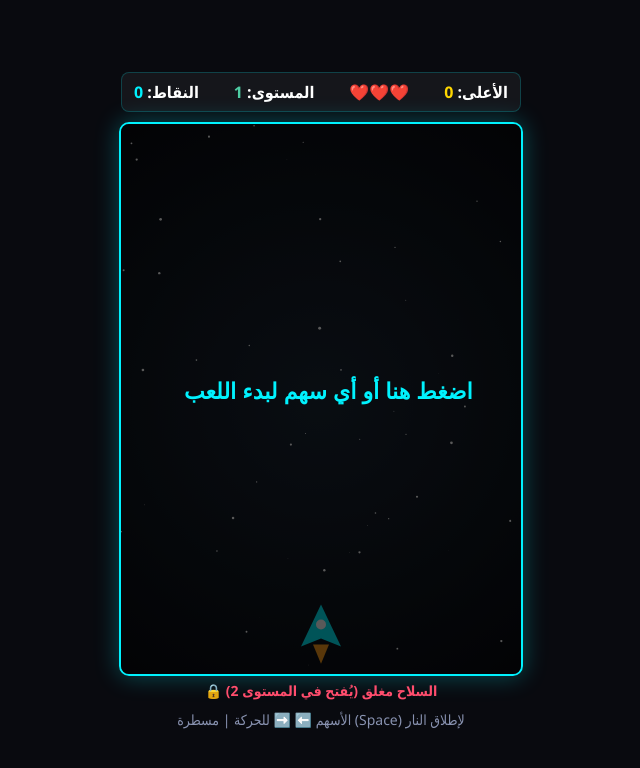
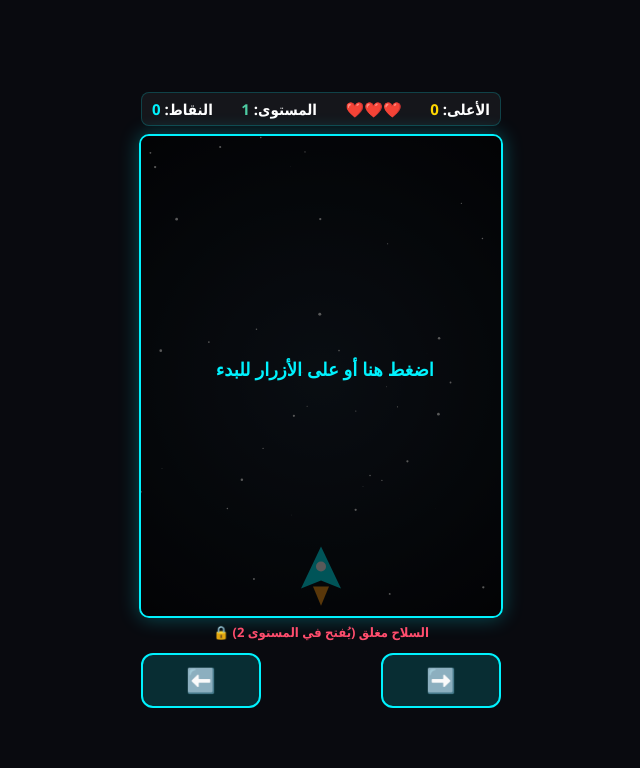
Before and after one commit to yg62-art/Space-Game, a plain HTML site: page index.html in a window 1280 px wide. Shown: the whole page, without its empty margins (319-959 px from the left). Drawn offline with Linux system fonts and the light colour scheme.

Commit message:
Update index.html

```diff
--- a/index.html
+++ b/index.html
@@ -2,7 +2,8 @@
 <html lang="ar">
 <head>
     <meta charset="UTF-8">
-    <title>حرب النيازك</title>
+    <meta name="viewport" content="width=device-width, initial-scale=1.0, maximum-scale=1.0, user-scalable=no">
+    <title>حرب النيازك - موبايل</title>
     <style>
         body {
             margin: 0;
@@ -16,17 +17,18 @@
             font-family: 'Segoe UI', Tahoma, Geneva, Verdana, sans-serif;
             overflow: hidden;
             user-select: none;
+            -webkit-user-select: none;
         }
         .hud {
             display: flex;
             justify-content: space-between;
             align-items: center;
-            width: 400px;
-            margin-bottom: 10px;
-            font-size: 16px;
+            width: 360px;
+            margin-bottom: 8px;
+            font-size: 15px;
             font-weight: bold;
             background: rgba(255, 255, 255, 0.05);
-            padding: 8px 12px;
+            padding: 6px 10px;
             border-radius: 8px;
             box-sizing: border-box;
             border: 1px solid rgba(0, 242, 254, 0.2);
@@ -35,20 +37,48 @@
             background: radial-gradient(circle at center, #1b2735 0%, #090a0f 100%);
             border: 2px solid #00f2fe;
             border-radius: 10px;
-            box-shadow: 0 0 25px rgba(0, 242, 254, 0.3);
-            cursor: pointer;
-        }
-        .controls-hint {
-            margin-top: 10px;
-            font-size: 14px;
-            color: #8892b0;
-            text-align: center;
+            box-shadow: 0 0 20px rgba(0, 242, 254, 0.3);
+            touch-action: none;
         }
         #weaponStatus {
             margin-top: 5px;
-            font-size: 14px;
+            font-size: 13px;
             font-weight: bold;
             color: #ff4d6d;
+        }
+        /* أزرار التحكم للموبايل */
+        .mobile-controls {
+            display: flex;
+            justify-content: space-between;
+            width: 360px;
+            margin-top: 12px;
+        }
+        .control-btn {
+            background: rgba(0, 242, 254, 0.15);
+            border: 2px solid #00f2fe;
+            color: #fff;
+            font-size: 24px;
+            font-weight: bold;
+            width: 120px;
+            height: 55px;
+            border-radius: 12px;
+            outline: none;
+            cursor: pointer;
+            display: flex;
+            align-items: center;
+            justify-content: center;
+            transition: background 0.1s;
+        }
+        .control-btn:active, .control-btn.active {
+            background: rgba(0, 242, 254, 0.4);
+        }
+        .action-btn {
+            background: rgba(255, 77, 109, 0.15);
+            border: 2px solid #ff4d6d;
+            color: #ff4d6d;
+        }
+        .action-btn:active {
+            background: rgba(255, 77, 109, 0.4);
         }
     </style>
 </head>
@@ -61,9 +91,15 @@
         <span>الأعلى: <span id="highScore" style="color: #ffd700;">0</span></span>
     </div>
 
-    <canvas id="gameCanvas" width="400" height="550"></canvas>
+    <canvas id="gameCanvas" width="360" height="480"></canvas>
     <div id="weaponStatus">🔒 السلاح مغلق (يُفتح في المستوى 2)</div>
-    <div class="controls-hint">الأسهم ⬅️ ➡️ للحركة | مسطرة (Space) لإطلاق النار</div>
+
+    <!-- أزرار التحكم الظاهرة على شاشة التليفون -->
+    <div class="mobile-controls">
+        <button class="control-btn" id="leftBtn">⬅️</button>
+        <button class="control-btn action-btn" id="shootBtn" style="display:none;">🔥 إطلاق</button>
+        <button class="control-btn" id="rightBtn">➡️</button>
+    </div>
 
     <script>
         const canvas = document.getElementById("gameCanvas");
@@ -73,6 +109,7 @@
         const livesEl = document.getElementById("lives");
         const highScoreEl = document.getElementById("highScore");
         const weaponStatusEl = document.getElementById("weaponStatus");
+        const shootBtn = document.getElementById("shootBtn");
 
         let highScore = Number(localStorage.getItem("spaceHighScore")) || 0;
         highScoreEl.innerText = highScore;
@@ -180,11 +217,11 @@
         }
 
         const player = {
-            x: 180,
-            y: 480,
+            x: 160,
+            y: 410,
             width: 40,
             height: 45,
-            speed: 7
+            speed: 6
         };
 
         let meteors = [];
@@ -192,7 +229,7 @@
         let stars = [];
         let lastShotTime = 0;
 
-        for (let i = 0; i < 60; i++) {
+        for (let i = 0; i < 50; i++) {
             stars.push({
                 x: Math.random() * canvas.width,
                 y: Math.random() * canvas.height,
@@ -212,6 +249,26 @@
         }
 
         canvas.addEventListener("click", startGame);
+
+        // ربط أزرار الموبايل باللمس والماوس
+        const leftBtn = document.getElementById("leftBtn");
+        const rightBtn = document.getElementById("rightBtn");
+
+        function setupButton(btn, keyName) {
+            btn.addEventListener("touchstart", (e) => { e.preventDefault(); keys[keyName] = true; startGame(); });
+            btn.addEventListener("touchend", (e) => { e.preventDefault(); keys[keyName] = false; });
+            btn.addEventListener("mousedown", () => { keys[keyName] = true; startGame(); });
+            btn.addEventListener("mouseup", () => { keys[keyName] = false; });
+            btn.addEventListener("mouseleave", () => { keys[keyName] = false; });
+        }
+
+        setupButton(leftBtn, "ArrowLeft");
+        setupButton(rightBtn, "ArrowRight");
+
+        shootBtn.addEventListener("touchstart", (e) => { e.preventDefault(); keys["Space"] = true; });
+        shootBtn.addEventListener("touchend", (e) => { e.preventDefault(); keys["Space"] = false; });
+        shootBtn.addEventListener("mousedown", () => { keys["Space"] = true; });
+        shootBtn.addEventListener("mouseup", () => { keys["Space"] = false; });
 
         window.addEventListener("keydown", (e) => {
             if (e.code === "Space") e.preventDefault();
@@ -241,8 +298,9 @@
                 playSound("levelup");
 
                 if (level >= 2) {
-                    weaponStatusEl.innerText = "🔥 السلاح مُفعّل! اضغط Space للإطلاق";
+                    weaponStatusEl.innerText = "🔥 السلاح مُفعّل!";
                     weaponStatusEl.style.color = "#4ecca3";
+                    shootBtn.style.display = "flex"; // إظهار زر إطلاق النار للموبايل
                 }
             }
         }
@@ -264,21 +322,19 @@
         }
 
         function spawnMeteor() {
-            const radius = Math.random() * 15 + 15;
+            const radius = Math.random() * 12 + 12;
             meteors.push({
                 x: Math.random() * (canvas.width - radius * 2) + radius,
                 y: -radius,
                 radius: radius,
-                speed: Math.random() * 1.5 + 2.5 + (level * 0.6),
+                speed: Math.random() * 1.5 + 2.2 + (level * 0.5),
                 angle: 0,
                 spin: (Math.random() - 0.5) * 0.1
             });
         }
 
         function drawShip() {
-            if (invulnerableTimer > 0 && Math.floor(invulnerableTimer / 5) % 2 === 0) {
-                return;
-            }
+            if (invulnerableTimer > 0 && Math.floor(invulnerableTimer / 5) % 2 === 0) return;
 
             ctx.save();
             ctx.translate(player.x + player.width / 2, player.y + player.height / 2);
@@ -468,13 +524,13 @@
             if (levelUpBannerTimer > 0) {
                 ctx.save();
                 ctx.fillStyle = "rgba(78, 204, 163, 0.9)";
-                ctx.font = "bold 28px Arial";
+                ctx.font = "bold 24px Arial";
                 ctx.textAlign = "center";
                 ctx.fillText("LEVEL " + level + "!", canvas.width / 2, canvas.height / 2 - 20);
                 if (level === 2) {
                     ctx.fillStyle = "#ffbe0b";
-                    ctx.font = "bold 18px Arial";
-                    ctx.fillText("تم تفعيل المدفع الليزري!", canvas.width / 2, canvas.height / 2 + 15);
+                    ctx.font = "bold 16px Arial";
+                    ctx.fillText("تم تفعيل زر الإطلاق بالأسفل!", canvas.width / 2, canvas.height / 2 + 15);
                 }
                 ctx.restore();
             }
@@ -483,9 +539,9 @@
                 ctx.fillStyle = "rgba(0, 0, 0, 0.65)";
                 ctx.fillRect(0, 0, canvas.width, canvas.height);
                 ctx.fillStyle = "#00f2fe";
-                ctx.font = "bold 22px Arial";
+                ctx.font = "bold 18px Arial";
                 ctx.textAlign = "center";
-                ctx.fillText("اضغط هنا أو أي سهم لبدء اللعب", canvas.width / 2, canvas.height / 2);
+                ctx.fillText("اضغط هنا أو على الأزرار للبدء", canvas.width / 2, canvas.height / 2);
             }
         }
 
```
